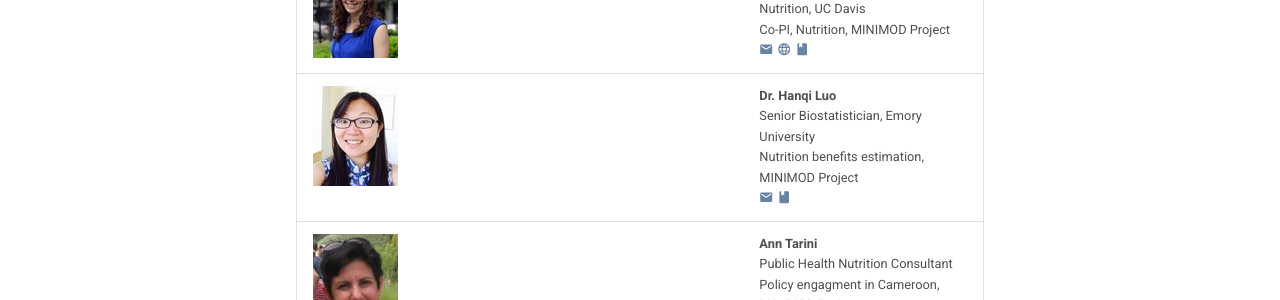
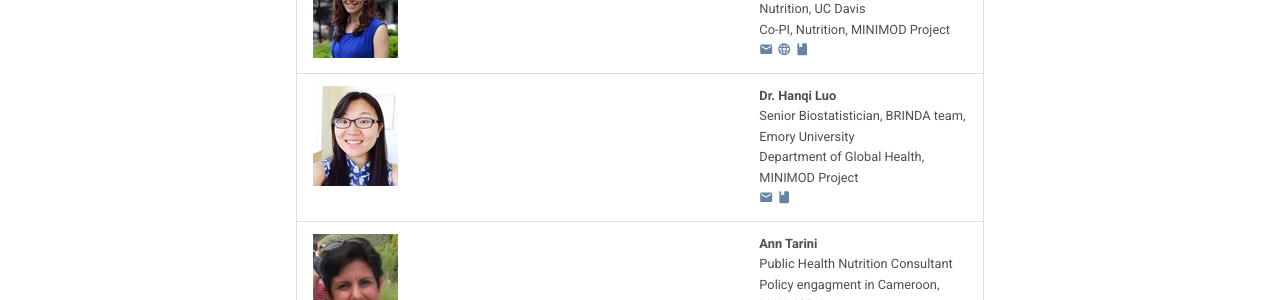
Before and after one commit to minimod-nutrition/minimod-website, an MkDocs documentation site: the page built from docs/about/directory.md, in a window 1280 px wide and 900 px high. Shown: the part 407-707 px from the top of the window. Built offline with MkDocs 1.6.1 and Material for MkDocs 9.7.7, drawn with Linux system fonts in a browser that asks for light colours; nearby versions of some CDN libraries.

Commit message:
updated Dr. Luo's title

```diff
--- a/docs/about/directory.md
+++ b/docs/about/directory.md
@@ -3,7 +3,7 @@
 |---------------------------------------------|-----------------------|
 |![](../pictures/vosti_steve.jpg){align=left} | **Dr. Stephen Vosti** <br> Adjunct Professor, Department of Agricultural and Resource Economics, UC Davis <br>   Co-PI, Economics, MINIMOD Project <br> [:material-email:](mailto:vosti@primal.ucdavis.edu) [:material-web:](http://are.ucdavis.edu/people/faculty/stephen-vosti/) [:material-book:](https://scholar.google.com/citations?user=5tviTWQAAAAJ&hl=en)|
 | ![](../pictures/engle-stone_reina.jpg){align=left} | **Dr. Reina Engle-Stone** <br> Assistant Professor, Department of Nutrition, UC Davis <br> Co-PI, Nutrition, MINIMOD Project <br> [:material-email:](mailto:renglestone@ucdavis.edu) [:material-web:](http://nutrition.ucdavis.edu/people/faculty/englestone_reina.html) [:material-book:](https://scholar.google.com/citations?user=3IdJLu8AAAAJ&amp;hl=en) |
-|![](../pictures/luo_haqui.jpg) | **Dr. Hanqi Luo** <br> Senior Biostatistician, Emory University <br>  Nutrition benefits estimation, MINIMOD Project <br> [:material-email:](mailto:luohanqi@gmail.com) [:material-book:](https://scholar.google.com/citations?user=cVBKMiwAAAAJ&amp;hl=en) |
+|![](../pictures/luo_haqui.jpg) | **Dr. Hanqi Luo** <br> Senior Biostatistician, BRINDA team, Emory University <br>  Department of Global Health, MINIMOD Project <br> [:material-email:](mailto:luohanqi@gmail.com) [:material-book:](https://scholar.google.com/citations?user=cVBKMiwAAAAJ&amp;hl=en) |
 | ![](../pictures/tarini_ann.jpg) | **Ann Tarini** <br> Public Health Nutrition Consultant <br>  Policy engagment in Cameroon, MINIMOD Project <br> [:material-email:](mailto:tariniann@gmail.com) |
 | ![](../pictures/adams_katie.jpg) | **Dr. Katherine Adams** <br> Assistant Project Scientist, Department of Nutrition, UC Davis <br> Cost analysis and simplified tool development, MINIMOD Project <br> [:material-email:](mailto:kpittenger@ucdavis.edu) [:material-book:](https://scholar.google.com/citations?user=_j3Yh-YAAAAJ&hl=en) |
 ![](../pictures/french_caitlin.jpg) | **Caitlin French** <br> Graduate Student Researcher, Department of Nutrition, UC Davis <br> Nutrition benefits estimation, MINIMOD Project <br> [:material-email:](mailto:cdfrench@ucdavis.edu) |
```
